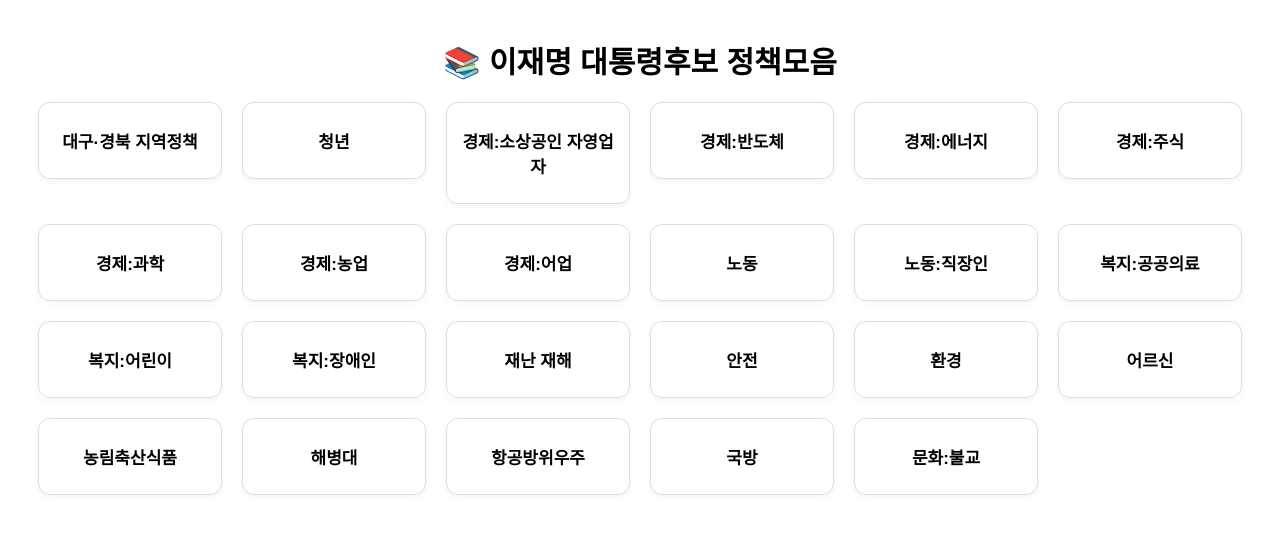
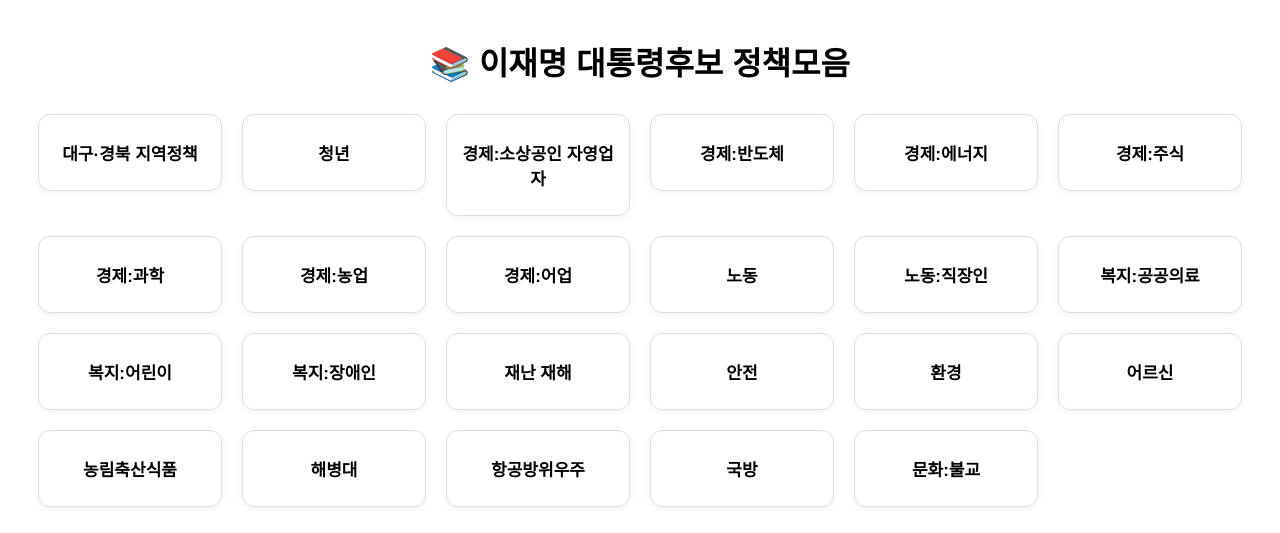
Before and after one commit to hailey-is-the-name-of/policy, a plain HTML site: page index.html in a window 1280 px wide. Shown: the top 533 px of the page. Drawn offline with Linux system fonts and the light colour scheme.

Commit message:
Update index.html

```diff
--- a/index.html
+++ b/index.html
@@ -6,7 +6,14 @@
   <title>이재명 대통령후보 정책모음</title>
   <style>
     body { font-family: sans-serif; padding: 30px; }
-    h1 { font-size: 30px; margin-bottom: 20px; text-align: center; }
+    h1 {
+      font-size: clamp(1.2rem, 4vw, 2rem); /* 최소 1.5rem, 최대 2rem, 중간 뷰포트에선 8vw */
+      text-align: center;
+      margin-bottom: 30px;
+      white-space: nowrap;               /* 줄 바꿈 금지 */
+      overflow: hidden;                  /* 넘치는 텍스트 숨기기 */
+      text-overflow: ellipsis;           /* 너무 길면 ... 처리 (선택) */
+    }
     .grid {
       display: grid;
       grid-template-columns: repeat(auto-fit, minmax(180px, 1fr));
```
